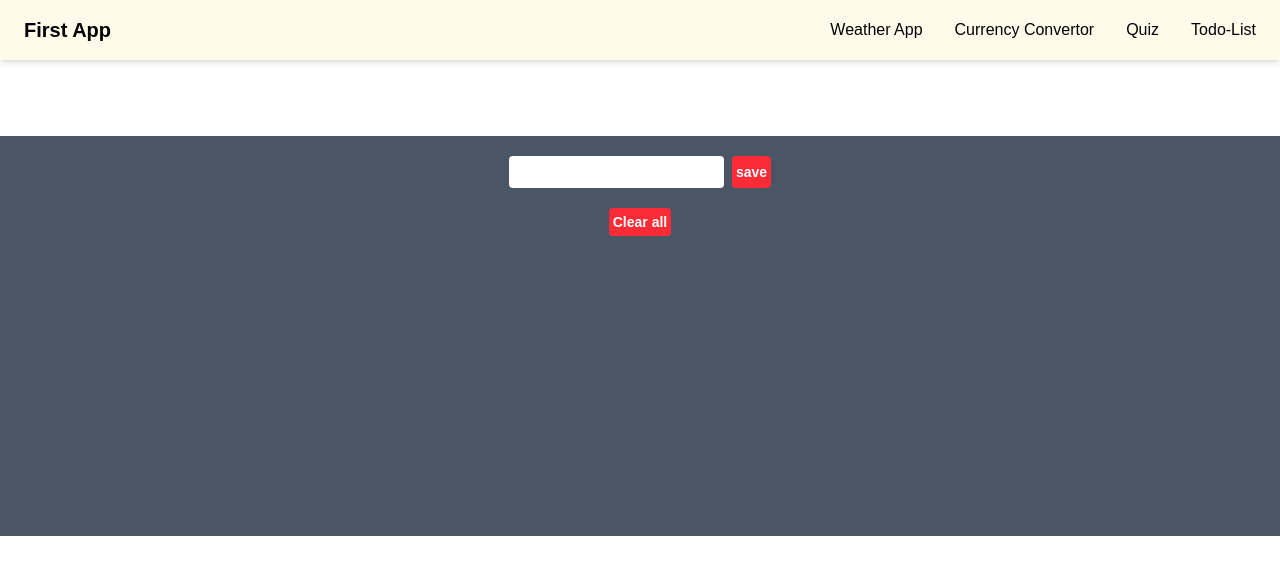
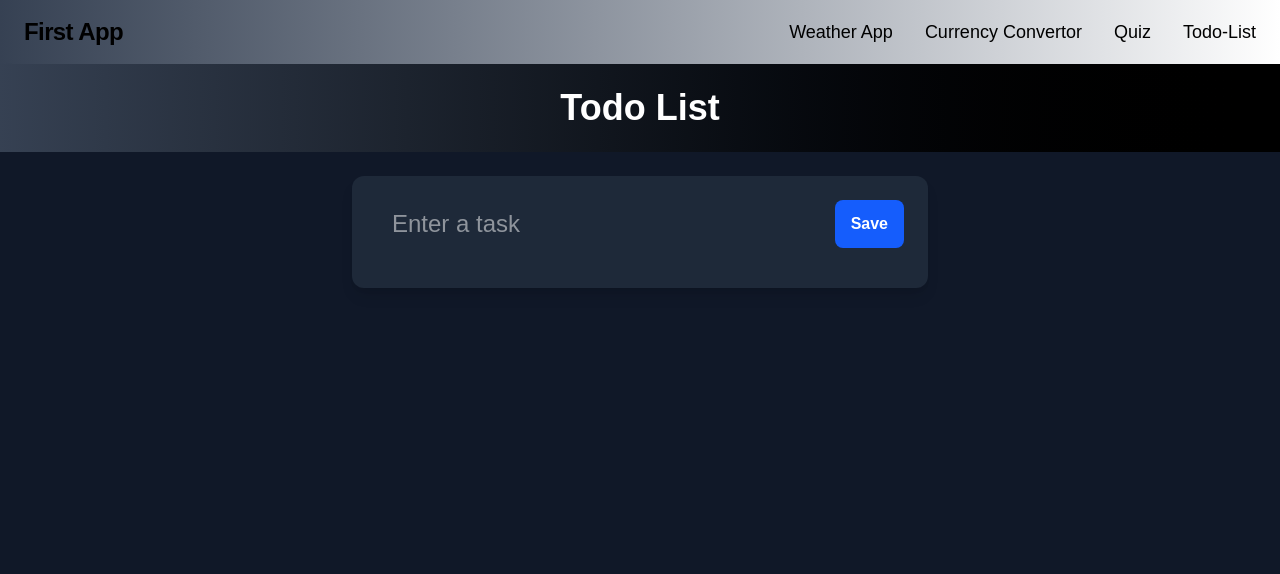
Before and after one commit to Bilal-Jamil-121/basic-app-react, a Next.js app: page /todo in a window 1280 px wide. Shown: the top 574 px of the page. Built offline with nearby package versions, Linux system fonts and the light colour scheme.

Commit message:
updating todo and navbar

```diff
--- a/app/todo/page.js
+++ b/app/todo/page.js
@@ -1,80 +1,91 @@
 'use client';
-import { useState } from 'react'
+import { useState } from 'react';
+
 function App() {
-  const [Todo, setTodo] = useState("")
-  const [Todos, setTodos] = useState([])
+  const [Todo, setTodo] = useState('');
+  const [Todos, setTodos] = useState([]);
 
   function handlesave() {
+    if (!Todo) return;
+    if (Todos.includes(Todo)) {
+      setTodo('');
+      return;
+    }
+    setTodos([...Todos, Todo]);
+    setTodo('');
+  }
 
-    if (!Todo) {
-      return
+  function handledelete(value) {
+    const updateTodos = Todos.filter((curTodos) => curTodos !== value);
+    setTodos(updateTodos);
   }
-    if (Todos.includes(Todo)) {
-       setTodo("")
-      return
-    }
-    setTodos([...Todos ,Todo])
-    setTodo("")
-    console.log(Todos)
 
-
-
-  }
-    function handledelete(value) {
-
-
-      console.log(value)
-     const updateTodos= Todos.filter((curTodos)=> curTodos !== value)
-     setTodos(updateTodos);
-
-
-    }
   function handleedit(value) {
-
-
-
-       setTodo(value)
-
-
-     handledelete(value)
+    setTodo(value);
+    handledelete(value);
   }
 
   return (
     <>
-     <div  className='text-4xl flex justify-center items-center p-2 font-bold text-white'>
-      Todo-list
+      <div className="text-4xl text-center font-bold text-white py-6 bg-gradient-to-r from-gray-700 to-black shadow-md">
+        Todo List
       </div>
-     {/* <Navbar/> */}
-     <div className=' bg-gray-600 h-100'>
-     <div className='p-5 flex flex-col m-5   justify-center items-center'>
 
-        <div className='flex gap-2'>
-        <div >
-      <input value={Todo} onChange={(e)=>{setTodo(e.target.value)}} className='rounded text-black bg-white p-1 w-full' type="text" />
-      </div>
-      <button onClick={handlesave} className='bg-red-500 p-1 text-sm rounded text-white font-bold hover:bg-red-400 cursor-pointer'>
-        save
+      <div className="bg-gray-900 min-h-screen p-6">
+        <div className="md:max-w-xl mx-auto bg-gray-800 md:p-6 p-2  rounded-xl shadow-lg space-y-4">
+          <div className="flex md:gap-3">
+            <input
+              value={Todo}
+              onChange={(e) => setTodo(e.target.value)}
+              placeholder="Enter a task"
+              className="flex-1 rounded-lg text-white md:text-2xl px-4 py-2 outline-none"
+              type="text"
+            />
+            <button
+              onClick={handlesave}
+              className="bg-blue-600 cursor-pointer px-4 py-2 rounded-lg text-white font-semibold hover:bg-blue-400 transition"
+            >
+              Save
             </button>
           </div>
-          <div>
-    <ul>
-      {Todos.map((curTodos,index)=>{
-        return <li key={index}  className='w-full mt-5 flex justify-between py-2 rounded mr-5 text-white font-bold px-5 bg-gray-400'><span>{curTodos}</span>
-        <div className='flex gap-2' >
-        <button onClick={()=>handledelete(curTodos)} className='bg-red-500 p-1 text-sm rounded text-white font-bold hover:bg-red-400 cursor-pointer'>delete</button>
-        <button onClick={()=>handleedit(curTodos)} className='bg-red-500 p-1 text-sm rounded text-white font-bold hover:bg-red-400 cursor-pointer'>edit</button>
+
+          <ul className="space-y-3">
+            {Todos.map((curTodos, index) => (
+              <li
+                key={index}
+                className="flex justify-between items-center bg-gray-700 text-white px-4 py-3 rounded-lg shadow"
+              >
+                <span>{curTodos}</span>
+                <div className="flex gap-2">
+                  <button
+                    onClick={() => handleedit(curTodos)}
+                    className="bg-yellow-500 cursor-pointer px-3 py-1 rounded text-white font-semibold hover:bg-yellow-300 transition"
+                  >
+                    Edit
+                  </button>
+                  <button
+                    onClick={() => handledelete(curTodos)}
+                    className="bg-red-600 cursor-pointer px-3 py-1 rounded text-white font-semibold hover:bg-red-400 transition"
+                  >
+                    Delete
+                  </button>
                 </div>
               </li>
-      })}
-
+            ))}
           </ul>
 
-    </div>
-     <button onClick={()=>{setTodos([])}} className='bg-red-500 p-1 mt-5 text-sm rounded text-white font-bold hover:bg-red-400 cursor-pointer'>Clear all</button>
+          {Todos.length > 0 && (
+            <button
+              onClick={() => setTodos([])}
+              className="w-full cursor-pointer bg-red-700 py-2 rounded-lg text-white font-bold hover:bg-red-600 transition"
+            >
+              Clear All
+            </button>
+          )}
         </div>
       </div>
     </>
-  )
+  );
 }
 
-export default App
+export default App;
--- a/componenets/Navbar.js
+++ b/componenets/Navbar.js
@@ -10,36 +10,63 @@ const Navbar = () => {
   }
 
   return (
-    <div className='bg-amber-50 text-black px-6 py-4 shadow-md'>
-      <div className='flex items-center justify-between'>
-        <h1 className='text-xl font-bold'>First App</h1>
+    <nav className='bg-gradient-to-r from-gray-700 to-white text-black px-6 py-4 shadow-lg'>
+      <div className='max-w-7xl mx-auto flex items-center justify-between'>
+        <h1 className='text-2xl font-extrabold tracking-tight'>First App</h1>
 
-        <ul className='hidden md:flex gap-8 font-medium'>
-          <Link href='/'><li className='hover:font-bold cursor-pointer'>Weather App</li></Link>
-          <Link href='/about'><li className='hover:font-bold cursor-pointer'>Currency Convertor</li></Link>
-          <Link href='/contact'><li className='hover:font-bold cursor-pointer'>Quiz</li></Link>
-          <Link href='/todo'><li className='hover:font-bold cursor-pointer'>Todo-List</li></Link>
+        {/* Desktop menu */}
+        <ul className='hidden md:flex gap-8 font-medium text-lg'>
+          <li>
+            <Link href='/' className='hover:text-blue-600 hover:font-semibold transition'>
+              Weather App
+            </Link>
+          </li>
+          <li>
+            <Link href='/about' className='hover:text-blue-600 hover:font-semibold transition'>
+              Currency Convertor
+            </Link>
+          </li>
+          <li>
+            <Link href='/contact' className='hover:text-blue-600 hover:font-semibold transition'>
+              Quiz
+            </Link>
+          </li>
+          <li>
+            <Link href='/todo' className='hover:text-blue-600 hover:font-semibold transition'>
+              Todo-List
+            </Link>
+          </li>
         </ul>
 
+        {/* Mobile menu toggle */}
         <button
           onClick={handlemenu}
-          className='md:hidden bg-gray-200 p-2 rounded focus:outline-none'
+          className='md:hidden bg-gray-100 p-2 rounded-lg hover:bg-gray-200 transition'
         >
-          <img className='h-5 w-5' src='menu.svg' alt='menu' />
+          <img className='h-6 w-6' src='/menu.svg' alt='menu' />
         </button>
       </div>
 
+      {/* Mobile menu */}
       {menuclick && (
-        <div className='md:hidden bg-gray-800 rounded mt-3 px-4 py-3'>
-          <ul className='flex flex-col gap-3 text-sm font-semibold text-gray-200'>
-            <Link href='/'><li  onClick={handlemenu} className='hover:text-white cursor-pointer'>Weather App</li></Link>
-            <Link  href='/about'><li  onClick={handlemenu} className='hover:text-white cursor-pointer'>Currency Convertor</li></Link>
-            <Link href='/contact'><li  onClick={handlemenu}  className='hover:text-white cursor-pointer'>Quiz</li></Link>
-            <Link  href='/todo'><li onClick={handlemenu} className='hover:text-white cursor-pointer'>Todo-List</li></Link>
+        <div className='md:hidden bg-gray-100 rounded mt-3 px-4 py-3 shadow-inner'>
+          <ul className='flex flex-col gap-4 text-base font-medium text-gray-800'>
+            <li  onClick={handlemenu}>
+              <Link href='/' className=' hover:text-blue-600  transition'>Weather App</Link>
+            </li>
+            <li onClick={handlemenu}>
+              <Link href='/about' className='hover:text-blue-600 transition'>Currency Convertor</Link>
+            </li>
+            <li onClick={handlemenu}>
+              <Link href='/contact' className='hover:text-blue-600 transition'>Quiz</Link>
+            </li>
+            <li onClick={handlemenu}>
+              <Link href='/todo' className='hover:text-blue-600  transition'>Todo-List</Link>
+            </li>
           </ul>
         </div>
       )}
-    </div>
+    </nav>
   );
 };
 
```
Lines whose indentation alone changed are shown as unchanged.
